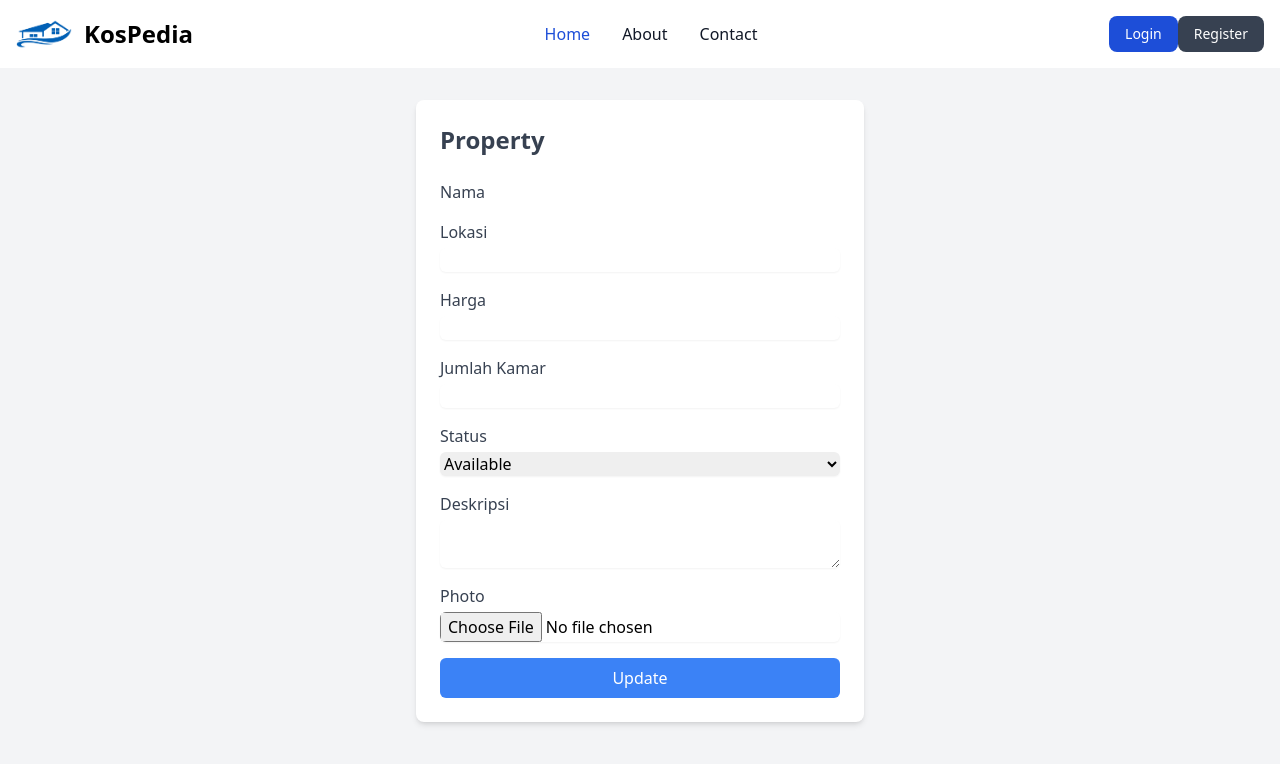
After one commit to cinnong/pemasaran-kos, a Laravel app: template resources/views/properties/show.blade.php in a window 1280 px wide. The commit adds this page. Shown: the top 764 px of the page. Run offline with Laravel 9, Linux system fonts and the light colour scheme; the template is opened without the code that fills it, so the values that code supplies are empty; some libraries are stand-ins or nearby versions.

Commit message:
Perbaikan navbar

```diff
--- a/resources/views/components/navbar.blade.php
+++ b/resources/views/components/navbar.blade.php
@@ -11,8 +11,7 @@
                     class="block py-2 px-3 md:p-0 text-gray-900 rounded hover:bg-gray-100 md:hover:bg-transparent md:hover:text-blue-700 md:dark:hover:text-blue-500 dark:text-white dark:hover:bg-gray-700 dark:hover:text-white md:dark:hover:bg-transparent dark:border-gray-700">Dashboard</a>
                 @else
                     <a href="{{ route('login') }}"
-                        class="text-white bg-blue-700 hover:bg-blue-800 focus:ring-4 focus:outline-none focus:ring-blue-300 font-medium rounded-lg text-sm px-4 py-2 text-center dark:bg-blue-600 dark:hover:bg-blue-700 dark:focus:ring-blue-800 gap-4">Log
-                        in</a>
+                        class="text-white bg-blue-700 hover:bg-blue-800 focus:ring-4 focus:outline-none focus:ring-blue-300 font-medium rounded-lg text-sm px-4 py-2 text-center dark:bg-blue-600 dark:hover:bg-blue-700 dark:focus:ring-blue-800 gap-4">Login</a>
                     @if (Route::has('register'))
                         <a href="{{ route('register') }}"
                             class="ml-4 text-white bg-gray-700 hover:bg-gray-800 focus:ring-4 focus:outline-none focus:ring-gray-300 font-medium rounded-lg text-sm px-4 py-2 text-center dark:bg-gray-600 dark:hover:bg-gray-700 dark:focus:ring-gray-800">Register</a>
@@ -34,7 +33,7 @@
             <ul
                 class="flex flex-col font-medium p-4 md:p-0 mt-4 border border-gray-100 rounded-lg bg-gray-50 md:space-x-8 rtl:space-x-reverse md:flex-row md:mt-0 md:border-0 md:bg-white dark:bg-gray-800 md:dark:bg-gray-900 dark:border-gray-700">
                 <li>
-                    <a href="#"
+                    <a href="{{ route('beranda')}}"
                         class="block py-2 px-3 md:p-0 text-white bg-blue-700 rounded md:bg-transparent md:text-blue-700 md:dark:text-blue-500"
                         aria-current="page">Home</a>
                 </li>
--- a/resources/views/properties/card.blade.php
+++ b/resources/views/properties/card.blade.php
@@ -1,6 +1,6 @@
 @foreach ($properties as $property)
     <div class="relative overflow-hidden bg-gray-50 mb-8 rounded-xl shadow-xl ring-gray-900/5">
-        <a href="/pembooking/form/{{ $property->id }}">
+        <a href="{{ route('properties.show', $property->id)}}">
             <div class="relative inset-0 bg-center dark:bg-black"></div>
             <div
                 class="group relative flex h-full rounded-xl border border-gray-200 transition duration-300 ease-in-out group-hover:border-gray-700 dark:border-gray-700">
--- /dev/null
+++ b/resources/views/properties/show.blade.php
@@ -0,0 +1,81 @@
+<!DOCTYPE html>
+<html lang="en">
+
+<head>
+    <meta charset="UTF-8">
+    <meta name="viewport" content="width=device-width, initial-scale=1.0">
+    <title>Property</title>
+    <link href="https://cdn.jsdelivr.net/npm/tailwindcss@2.2.19/dist/tailwind.min.css" rel="stylesheet">
+    <script src="https://cdn.tailwindcss.com"></script>
+    <link rel="stylesheet" href="https://unpkg.com/leaflet/dist/leaflet.css" />
+
+</head>
+
+<body class="bg-gray-100">
+    @include('components.navbar')
+
+    <div class="container mx-auto py-8">
+        <div class="max-w-md mx-auto bg-white rounded-lg overflow-hidden shadow-md">
+            <div class="p-6">
+                <h2 class="text-2xl font-semibold text-gray-700 mb-6">Property</h2>
+                <form action="{{ route('properties.update', $property->id) }}" method="POST"
+                    enctype="multipart/form-data">
+                    @csrf
+                    @method('PUT')
+                    <div class="mb-4">
+                        <label for="nama" class="block text-gray-700">Nama</label>
+                        {{ Auth::user()->name }}
+                    </div>
+                    <div class="mb-4">
+                        <label for="lokasi" class="block text-gray-700">Lokasi</label>
+                        <input type="text"
+                            class="mt-1 block w-full border-gray-300 rounded-md shadow-sm focus:border-indigo-500 focus:ring-indigo-500"
+                            name="lokasi" id="lokasi" value="{{ $property->lokasi }}" required>
+                    </div>
+                    <div class="mb-4">
+                        <label for="harga" class="block text-gray-700">Harga</label>
+                        <input type="number"
+                            class="mt-1 block w-full border-gray-300 rounded-md shadow-sm focus:border-indigo-500 focus:ring-indigo-500"
+                            name="harga" id="harga" value="{{ $property->harga }}" required>
+                    </div>
+                    <div class="mb-4">
+                        <label for="jumlah_kamar" class="block text-gray-700">Jumlah Kamar</label>
+                        <input type="number"
+                            class="mt-1 block w-full border-gray-300 rounded-md shadow-sm focus:border-indigo-500 focus:ring-indigo-500"
+                            name="jumlah_kamar" id="jumlah_kamar" value="{{ $property->jumlah_kamar }}" required>
+                    </div>
+                    <div class="mb-4">
+                        <label for="status" class="block text-gray-700">Status</label>
+                        <select
+                            class="mt-1 block w-full border-gray-300 rounded-md shadow-sm focus:border-indigo-500 focus:ring-indigo-500"
+                            name="status" id="status" required>
+                            <option value="available" {{ $property->status == 'available' ? 'selected' : '' }}>Available
+                            </option>
+                            <option value="occupied" {{ $property->status == 'occupied' ? 'selected' : '' }}>Occupied
+                            </option>
+                            <option value="under_maintenance"
+                                {{ $property->status == 'under_maintenance' ? 'selected' : '' }}>Under Maintenance
+                            </option>
+                        </select>
+                    </div>
+                    <div class="mb-4">
+                        <label for="deskripsi" class="block text-gray-700">Deskripsi</label>
+                        <textarea class="mt-1 block w-full border-gray-300 rounded-md shadow-sm focus:border-indigo-500 focus:ring-indigo-500"
+                            name="deskripsi" id="deskripsi" required>{{ $property->deskripsi }}</textarea>
+                    </div>
+                    <div class="mb-4">
+                        <label for="foto" class="block text-gray-700">Photo</label>
+                        <input type="file"
+                            class="mt-1 block w-full border-gray-300 rounded-md shadow-sm focus:border-indigo-500 focus:ring-indigo-500"
+                            name="foto" id="foto">
+                    </div>
+                    <button type="submit"
+                        class="w-full px-4 py-2 bg-blue-500 text-white rounded-md hover:bg-blue-600 focus:outline-none focus:ring-2 focus:ring-offset-2 focus:ring-blue-500">Update</button>
+                </form>
+            </div>
+        </div>
+    </div>
+    {{-- belum bisa update tanya pak yusril --}}
+</body>
+
+</html>
--- a/resources/views/properties/table.blade.php
+++ b/resources/views/properties/table.blade.php
@@ -35,7 +35,7 @@
                             @endif
                         </td>
                         <td class="px-4 py-2 border-b border-gray-200">
-                            <a href="{{ route('beranda')}}"
+                            <a href="{{ route('beranda', $property->id)}}"
                                 class="px-4 py-2 bg-blue-500 text-white rounded hover:bg-blue-600">View</a>
                             <a href="{{ route('properties.edit', $property->id) }}"
                                 class="px-4 py-2 bg-blue-500 text-white rounded hover:bg-blue-600">Edit</a>
```
Also changed, not shown: app/Http/Controllers/PropertyController.php (+8 -0 lines), public/photos/1717516399.png (added).
